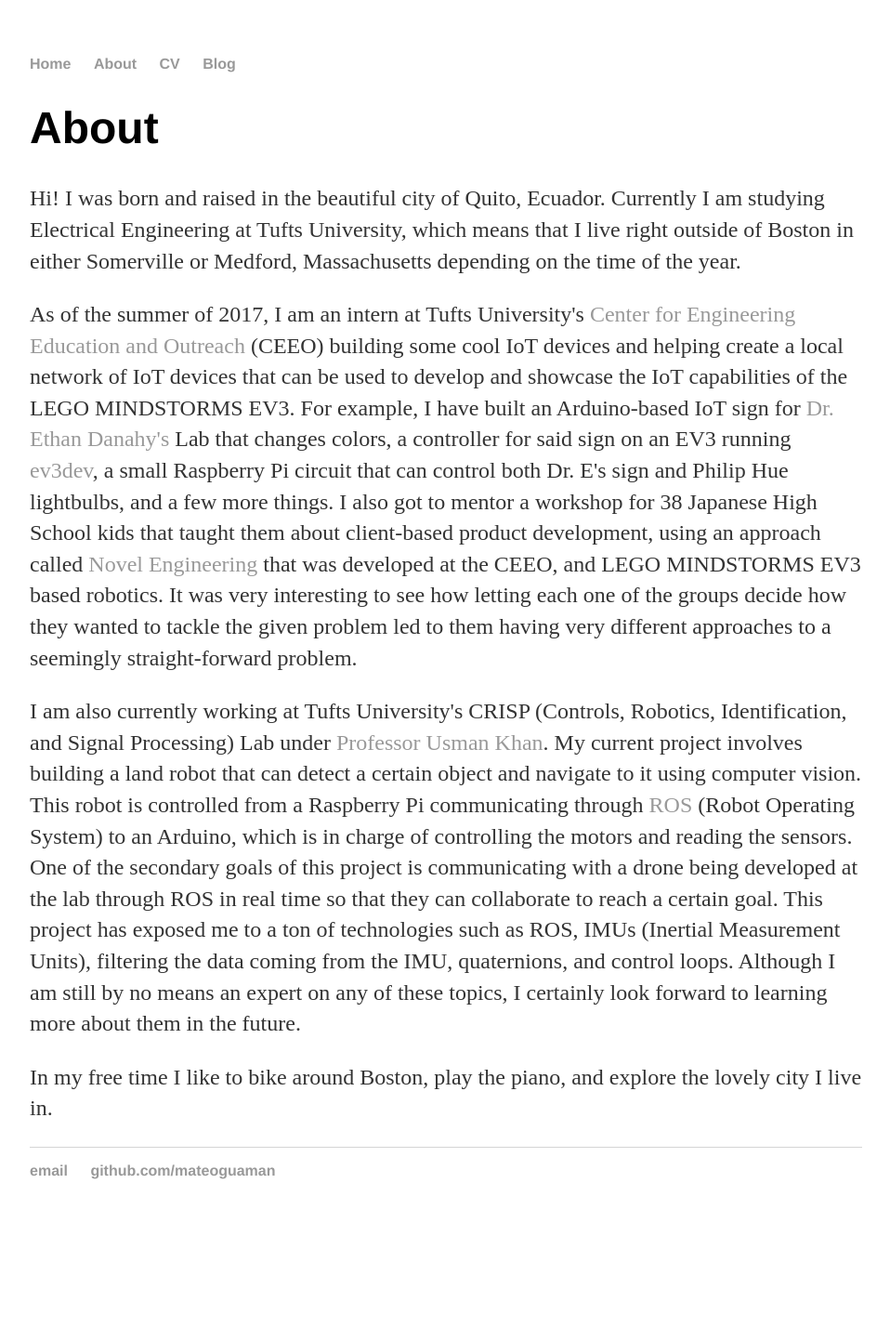
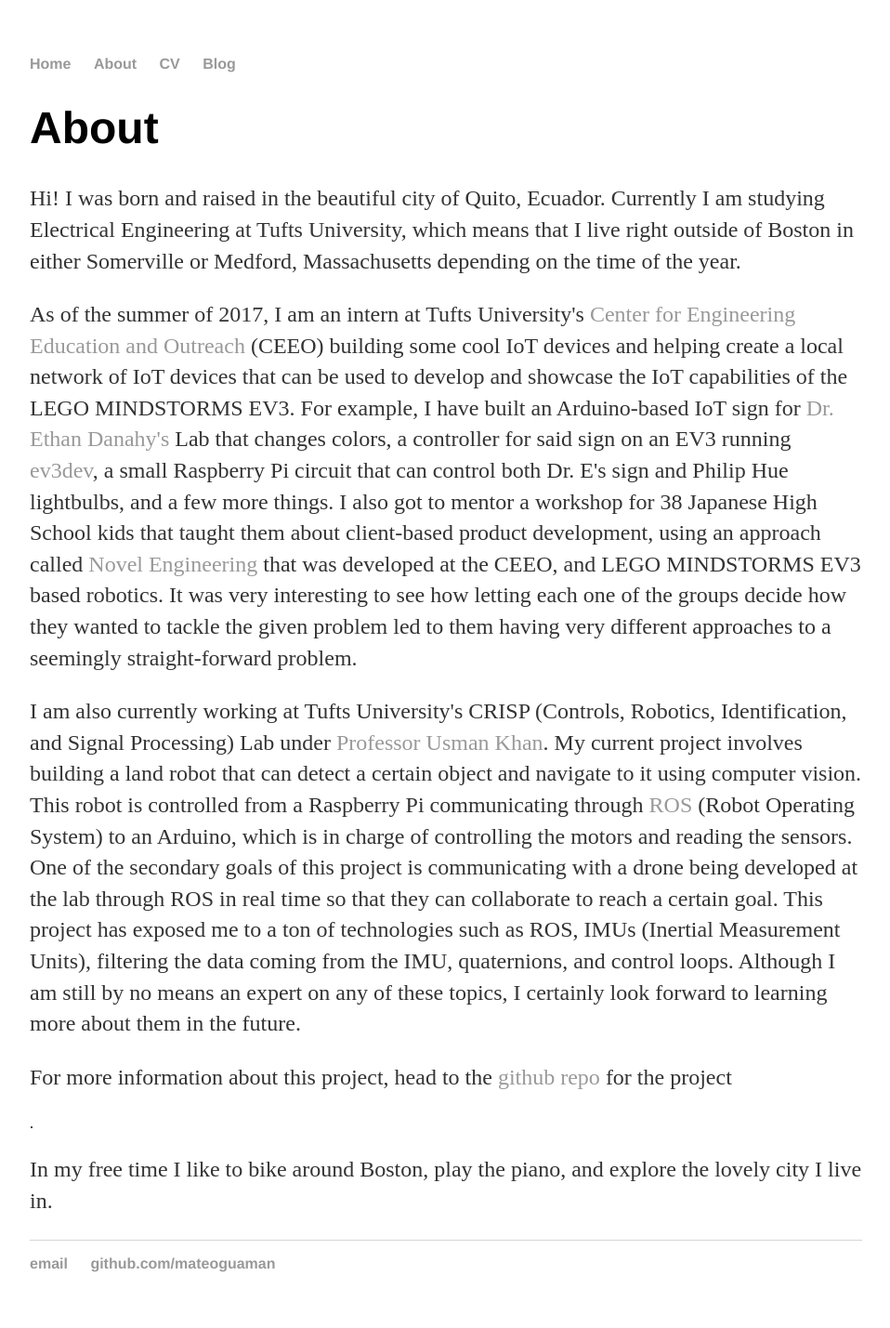
Before and after one commit to mateoguaman/mateoguaman.github.io, a Jekyll site: the page built from about/index.html, in a window 1280 px wide. Shown: the whole page at 93% size, without its empty margins (160-1118 px from the left). Built offline with Jekyll 4.4.1, drawn with Linux system fonts in a browser that asks for light colours; before the commit the page ends 1329 px from its top, so only the background shows below that.

Commit message:
Update index.html

```diff
--- a/about/index.html
+++ b/about/index.html
@@ -7,5 +7,6 @@
 		<p>Hi! I was born and raised in the beautiful city of Quito, Ecuador. Currently I am studying Electrical Engineering at Tufts University, which means that I live right outside of Boston in either Somerville or Medford, Massachusetts depending on the time of the year.</p>
 		<p>As of the summer of 2017, I am an intern at Tufts University's <a href="http://ceeo.tufts.edu" target="_blank">Center for Engineering Education and Outreach</a> (CEEO) building some cool IoT devices and helping create a local network of IoT devices that can be used to develop and showcase the IoT capabilities of the LEGO MINDSTORMS EV3. For example, I have built an Arduino-based IoT sign for <a href="http://ceeo.tufts.edu/people/danahy.htm" target="_blank">Dr. Ethan Danahy's</a> Lab that changes colors, a controller for said sign on an EV3 running <a href="http://www.ev3dev.org" target="_blank">ev3dev</a>, a small Raspberry Pi circuit that can control both Dr. E's sign and Philip Hue lightbulbs, and a few more things. I also got to mentor a workshop for 38 Japanese High School kids that taught them about client-based product development, using an approach called <a href="http://www.novelengineering.org" target="_blank">Novel Engineering</a> that was developed at the CEEO, and LEGO MINDSTORMS EV3 based robotics. It was very interesting to see how letting each one of the groups decide how they wanted to tackle the given problem led to them having very different approaches to a seemingly straight-forward problem.</p>
 		<p>I am also currently working at Tufts University's CRISP (Controls, Robotics, Identification, and Signal Processing) Lab under <a href="https://www.eecs.tufts.edu/~khan/" target="_blank">Professor Usman Khan</a>. My current project involves building a land robot that can detect a certain object and navigate to it using computer vision. This robot is controlled from a Raspberry Pi communicating through <a href="http://www.ros.org" target="_blank">ROS</a> (Robot Operating System) to an Arduino, which is in charge of controlling the motors and reading the sensors. One of the secondary goals of this project is communicating with a drone being developed at the lab through ROS in real time so that they can collaborate to reach a certain goal. This project has exposed me to a ton of technologies such as ROS, IMUs (Inertial Measurement Units), filtering the data coming from the IMU, quaternions,  and control loops. Although I am still by no means an expert on any of these topics, I certainly look forward to learning more about them in the future.</p>
+        <p>For more information about this project, head to the <a href="https://github.com/mateoguaman/CRISP-Lab-land-robot">github repo</a> for the project</p>.
 		<p>In my free time I like to bike around Boston, play the piano, and explore the lovely city I live in.</p>
 	</div>
```
